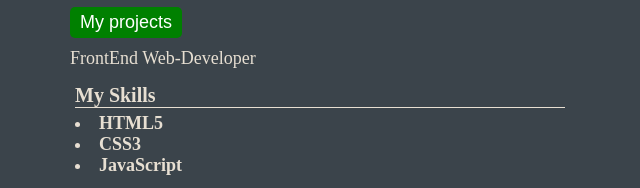
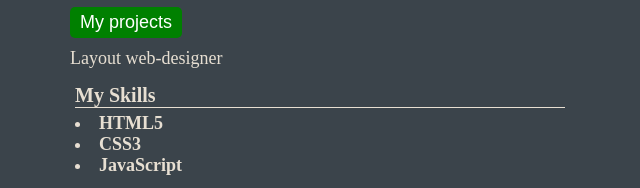
Before and after one commit to Readandsign/newportfoli, a plain HTML site: page index.html in a window 1280 px wide. Shown: the part 154-342 px from the top of the page, 70-710 px from the left. Drawn offline with Linux system fonts and the light colour scheme.

Commit message:
Update index.html

```diff
--- a/index.html
+++ b/index.html
@@ -45,7 +45,7 @@
 I create the appearance of the website in the browser
 </div>
 <button class="content1Btn"> My projects </button>
-<div class="content1Text"> FrontEnd Web-Developer </div>
+<div class="content1Text"> Layout web-designer </div>
 <div class="blockYSkill">
 <div class="mySkillsSub"> My Skills </div>
 <li class="textSkills"> HTML5 </li>
```
